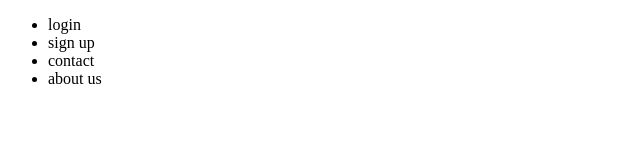
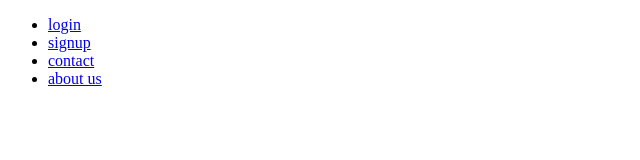
Before and after one commit to lokesh-235/gitprc, a plain HTML site: page index.html in a window 1280 px wide. Shown: the whole page, without its empty margins (0-640 px from the left). Drawn offline with Linux system fonts and the light colour scheme.

Commit message:
links added

```diff
--- a/index.html
+++ b/index.html
@@ -8,13 +8,14 @@
 <body>
     <nav>
         <ul>
-            <li>login</li>
-            <li>sign up</li>
-            <li>contact</li>
-            <li>about us</li>
+            <li><a href="#">login</a></li>
+            <li><a href="#">signup</a></li>
+            <li><a href="#">contact</a></li>
+            <li><a href="#">about us</a></li>
         </ul>
     </nav>
 
 
+
 </body>
 </html>
```
